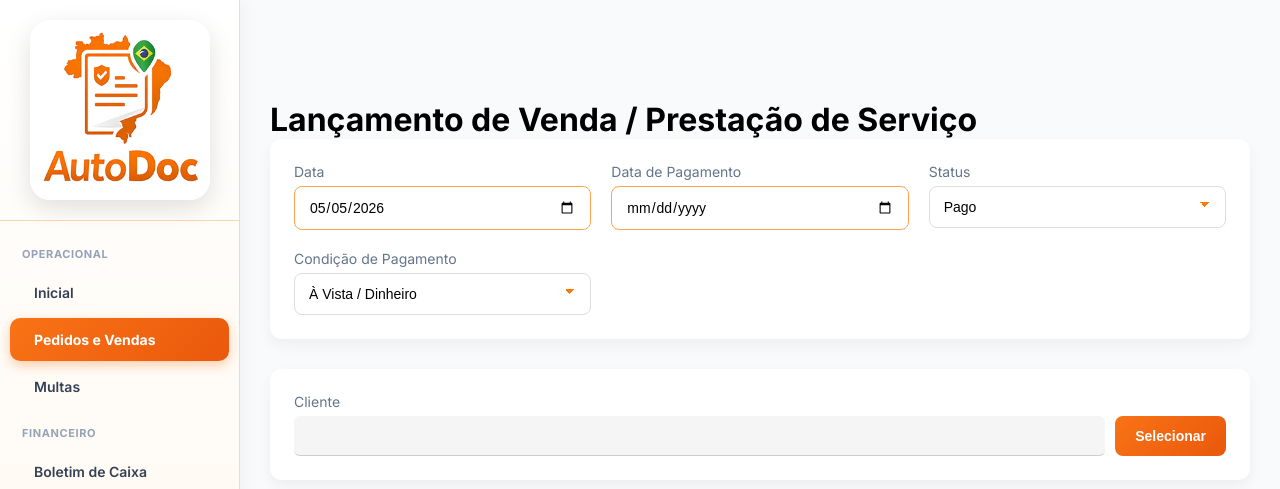
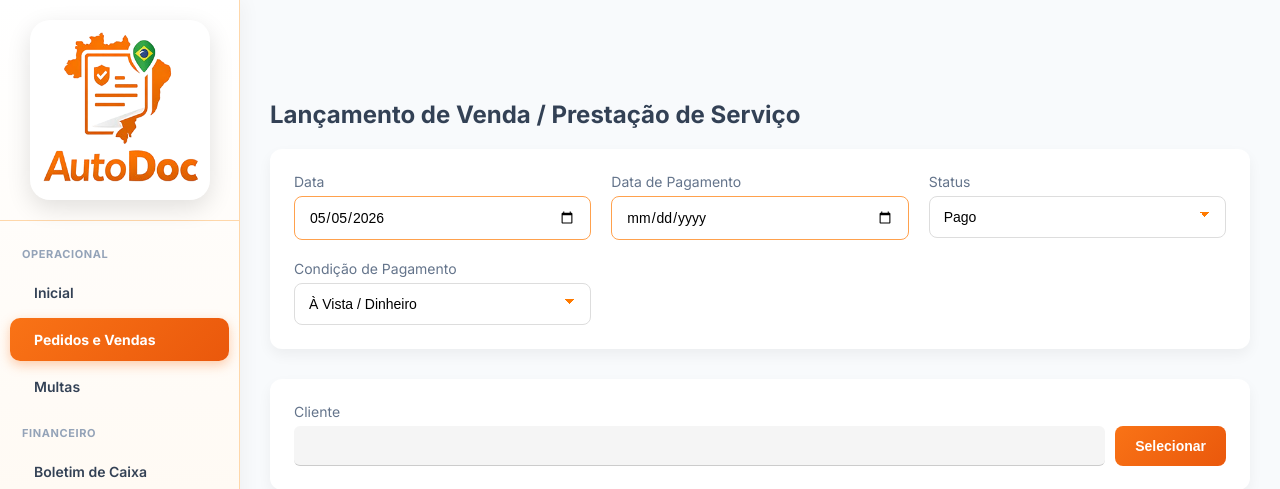
Before and after one commit to TheLuKasMind/autodocgerencial, a PHP site: page /autodocgerencial/user/frmLancamento.php in a window 1280 px wide. Shown: the top 489 px of the page. Run offline with PHP 8.4, Linux system fonts and the light colour scheme; a user stored in the database is signed in; data comes from the database, SQL or seed files in the repository; some libraries are stand-ins or nearby versions.

```diff
--- a/gerencial/user/frmDocumentos.php
+++ b/gerencial/user/frmDocumentos.php
@@ -1,3 +1,4 @@
+
 <?php
 include '../base/baseFuncoes.php';
 require_once '../base/connection.php';
--- a/gerencial/user/frmLancamento.php
+++ b/gerencial/user/frmLancamento.php
@@ -659,7 +659,7 @@ if ($_SERVER['REQUEST_METHOD'] === 'POST' && isset($_POST['salvar']) || isset($_
     <?php include '../base/navbarUser.php'; ?>
 
     <div class="content">
-         <h1>Lançamento de Venda / Prestação de Serviço</h1>
+          <div class="page-title">Lançamento de Venda / Prestação de Serviço</div>
 
         <?php
             if ($msgRetorno): ?>
```
Also changed, not shown: 1 other file.
